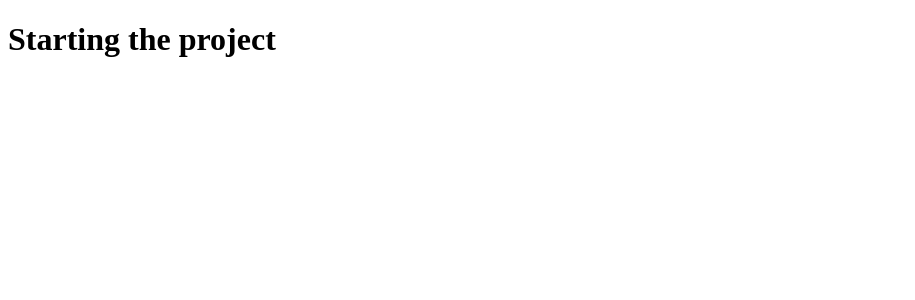
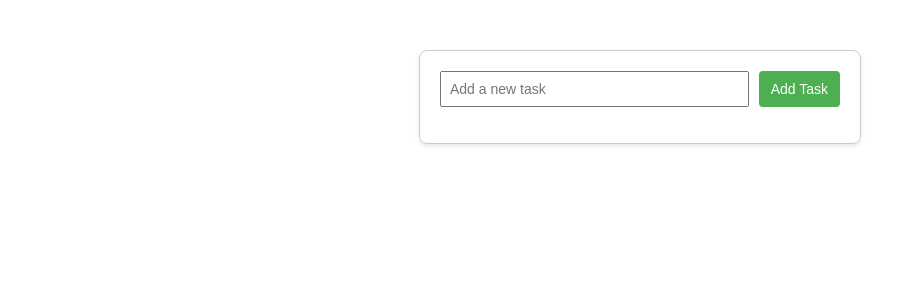
Before and after one commit to SouksavathPMS/vue3-project-learning, a Vue app: page / in a window 1280 px wide. Shown: the top 300 px of the page, without its empty margins (0-915 px from the left). Built offline with nearby package versions, Linux system fonts and the light colour scheme.

Commit message:
finish up our first project todo-list

```diff
--- a/src/App.vue
+++ b/src/App.vue
@@ -1,5 +1,7 @@
-<script setup></script>
+<script setup>
+import TodoList from './components/TodoList.vue'
+</script>
 
 <template>
-  <h1>Starting the project</h1>
+  <TodoList />
 </template>
--- /dev/null
+++ b/src/components/TodoList.vue
@@ -0,0 +1,105 @@
+<script setup>
+import { ref } from 'vue'
+const newTask = ref('')
+const tasks = ref([])
+
+const addTask = () => {
+  if (newTask.value != '') {
+    tasks.value.push(newTask.value)
+    newTask.value = ''
+  }
+}
+
+const removeTask = (index) => {
+  tasks.value.splice(index, 1)
+}
+</script>
+
+<template>
+  <div class="todo-app">
+    <div class="task-input">
+      <input v-model="newTask" @keyup.enter="addTask" placeholder="Add a new task" />
+      <button @click="addTask">Add Task</button>
+    </div>
+
+    <ul class="task-list">
+      <li v-for="(task, index) in tasks" :key="index" class="task-item">
+        {{ task }}
+        <button @click="removeTask(index)" class="remove-button">Remove</button>
+      </li>
+    </ul>
+  </div>
+</template>
+
+<style scoped>
+.todo-app {
+  max-width: 400px;
+  margin: 50px auto;
+  padding: 20px;
+  border: 1px solid #ccc;
+  border-radius: 8px;
+  box-shadow: 0 2px 4px rgba(0, 0, 0, 0.1);
+}
+
+.app-title {
+  font-size: 24px;
+  margin-bottom: 20px;
+  text-align: center;
+  color: #333;
+}
+
+.task-input {
+  display: flex;
+  gap: 10px;
+}
+
+input {
+  flex: 1;
+  padding: 8px;
+  font-size: 14px;
+}
+
+button {
+  padding: 8px 12px;
+  font-size: 14px;
+  background-color: #4caf50;
+  color: #fff;
+  border: none;
+  border-radius: 4px;
+  cursor: pointer;
+}
+
+button:hover {
+  background-color: #45a049;
+}
+
+.task-list {
+  list-style: none;
+  padding: 0;
+}
+
+.task-item {
+  display: flex;
+  justify-content: space-between;
+  align-items: center;
+  padding: 10px;
+  margin: 8px 0;
+  background-color: #f9f9f9;
+  border: 1px solid #ddd;
+  border-radius: 4px;
+}
+
+.remove-button {
+  padding: 6px 10px;
+  font-size: 12px;
+  background-color: #e74c3c;
+  color: #fff;
+  border: none;
+  border-radius: 3px;
+  cursor: pointer;
+}
+
+.remove-button:hover {
+  background-color: #c0392b;
+}
+</style>
```
